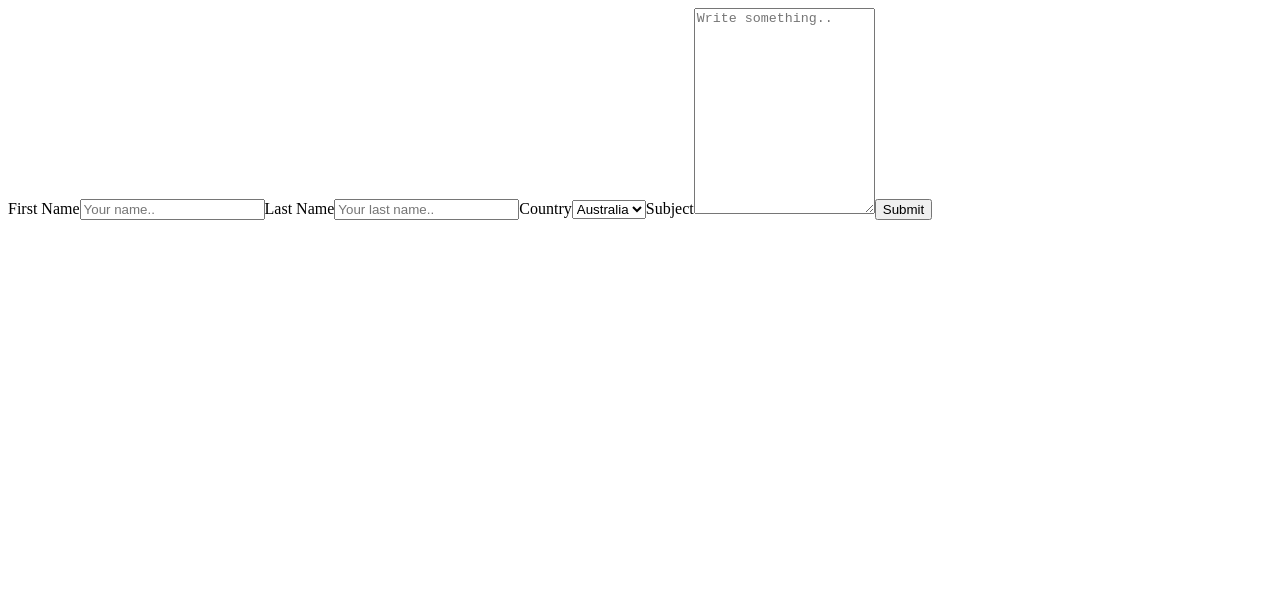
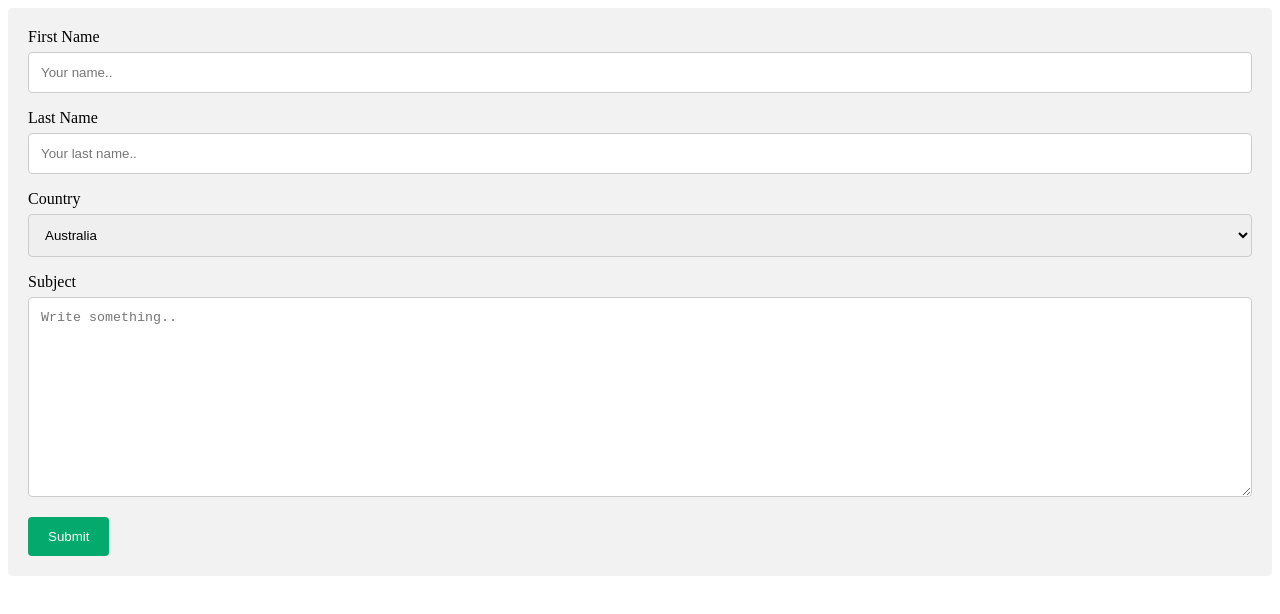
Before and after one commit to felianfilian/DA15_port_contact_v1, an Angular app: page / in a window 1280 px wide. Shown: the top 614 px of the page. Built offline with nearby package versions, Linux system fonts and the light colour scheme.

Commit message:
contact form styling

```diff
--- a/src/app/contact-form/contact-form.component.scss
+++ b/src/app/contact-form/contact-form.component.scss
@@ -0,0 +1,33 @@
+ /* Style inputs with type="text", select elements and textareas */
+ input[type=text], select, textarea {
+    width: 100%; /* Full width */
+    padding: 12px; /* Some padding */
+    border: 1px solid #ccc; /* Gray border */
+    border-radius: 4px; /* Rounded borders */
+    box-sizing: border-box; /* Make sure that padding and width stays in place */
+    margin-top: 6px; /* Add a top margin */
+    margin-bottom: 16px; /* Bottom margin */
+    resize: vertical /* Allow the user to vertically resize the textarea (not horizontally) */
+  }
+
+  /* Style the submit button with a specific background color etc */
+  input[type=submit] {
+    background-color: #04AA6D;
+    color: white;
+    padding: 12px 20px;
+    border: none;
+    border-radius: 4px;
+    cursor: pointer;
+  }
+
+  /* When moving the mouse over the submit button, add a darker green color */
+  input[type=submit]:hover {
+    background-color: #45a049;
+  }
+
+  /* Add a background color and some padding around the form */
+  .container {
+    border-radius: 5px;
+    background-color: #f2f2f2;
+    padding: 20px;
+  }
```
